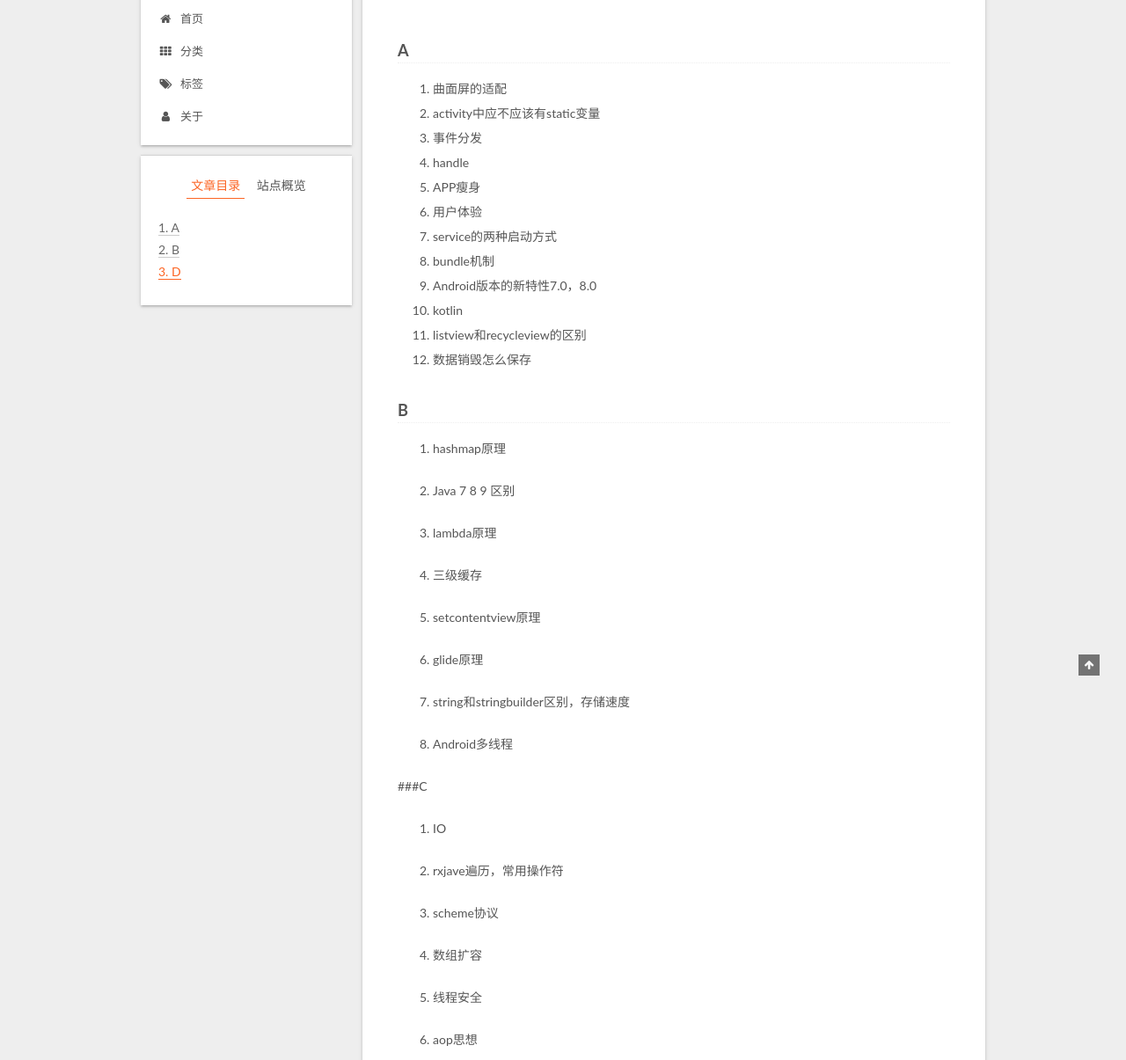
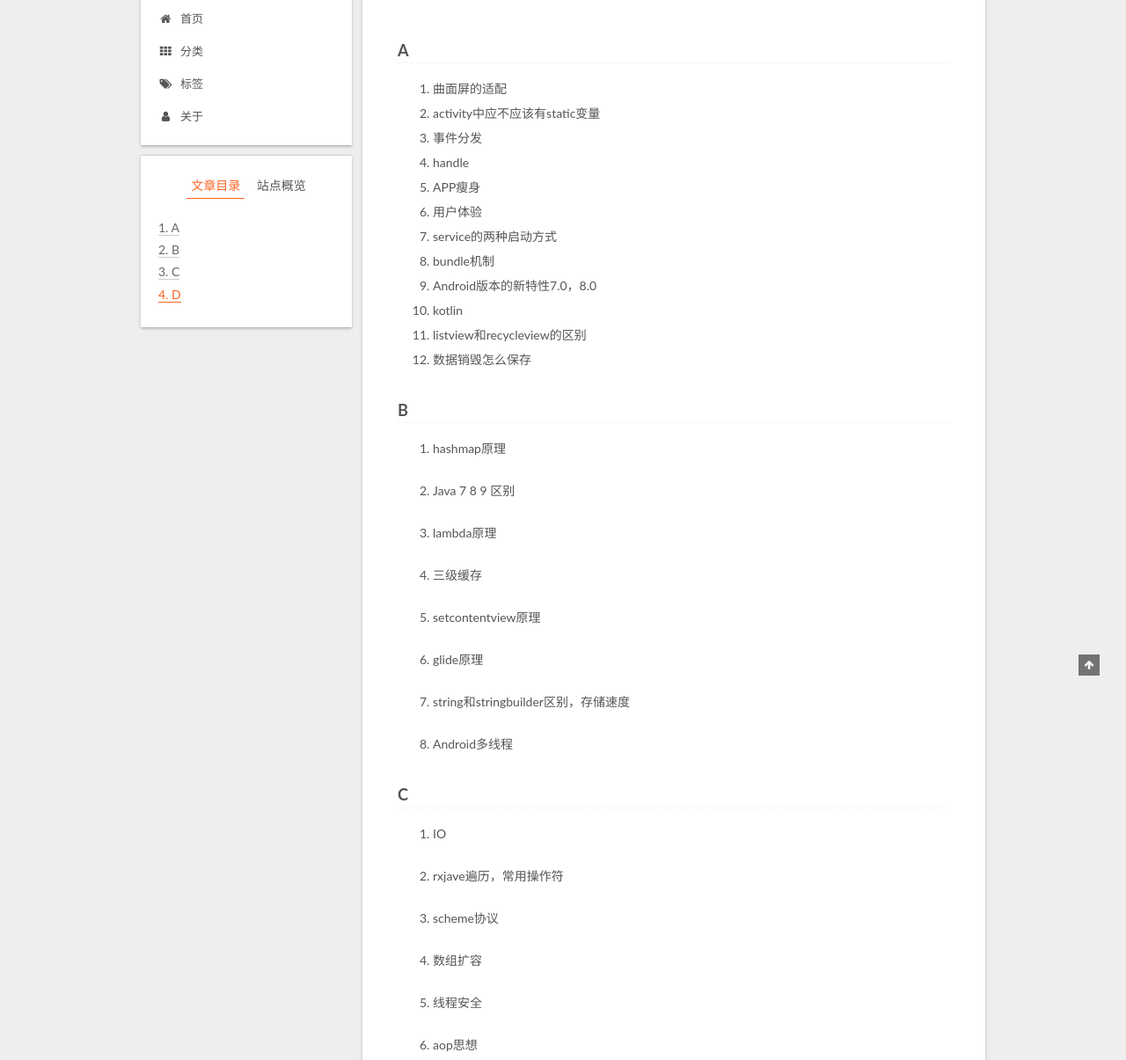
Before and after one commit to xiaoyao5544/xiaoyao5544.github.io, a plain HTML site: page 2018/04/21/面试题/别人的一些面试题/index.html in a window 1280 px wide. Shown: the part 132-1337 px from the top of the page at 88% size. Drawn offline with Linux system fonts and the light colour scheme.

Commit message:
Site updated: 2018-08-30 22:05:50

```diff
--- a/2018/04/21/面试题/别人的一些面试题/index.html
+++ b/2018/04/21/面试题/别人的一些面试题/index.html
@@ -87,7 +87,7 @@
 <meta property="og:site_name" content="Xy&#39;s Notes">
 <meta property="og:description" content="A 曲面屏的适配 activity中应不应该有static变量 事件分发 handle APP瘦身 用户体验 service的两种启动方式 bundle机制 Android版本的新特性7.0，8.0 kotlin listview和recycleview的区别 数据销毁怎么保存   B hashmap原理  Java 7 8 9 区别  lambda原理  三级缓存  setcontentview">
 <meta property="og:locale" content="zh-Hans">
-<meta property="og:updated_time" content="2018-08-30T13:31:29.691Z">
+<meta property="og:updated_time" content="2018-08-30T14:04:57.243Z">
 <meta name="twitter:card" content="summary">
 <meta name="twitter:title" content="别人一些面试题">
 <meta name="twitter:description" content="A 曲面屏的适配 activity中应不应该有static变量 事件分发 handle APP瘦身 用户体验 service的两种启动方式 bundle机制 Android版本的新特性7.0，8.0 kotlin listview和recycleview的区别 数据销毁怎么保存   B hashmap原理  Java 7 8 9 区别  lambda原理  三级缓存  setcontentview">
@@ -374,8 +374,7 @@
 <li><p>Android多线程</p>
 </li>
 </ol>
-<p>###C</p>
-<ol>
+<h3 id="C"><a href="#C" class="headerlink" title="C"></a>C</h3><ol>
 <li><p>IO</p>
 </li>
 <li><p>rxjave遍历，常用操作符</p>
@@ -577,7 +576,7 @@
 
 
 
-              <div class="post-toc-content"><ol class="nav"><li class="nav-item nav-level-3"><a class="nav-link" href="#A"><span class="nav-number">1.</span> <span class="nav-text">A</span></a></li><li class="nav-item nav-level-3"><a class="nav-link" href="#B"><span class="nav-number">2.</span> <span class="nav-text">B</span></a></li><li class="nav-item nav-level-3"><a class="nav-link" href="#D"><span class="nav-number">3.</span> <span class="nav-text">D</span></a></li></ol></div>
+              <div class="post-toc-content"><ol class="nav"><li class="nav-item nav-level-3"><a class="nav-link" href="#A"><span class="nav-number">1.</span> <span class="nav-text">A</span></a></li><li class="nav-item nav-level-3"><a class="nav-link" href="#B"><span class="nav-number">2.</span> <span class="nav-text">B</span></a></li><li class="nav-item nav-level-3"><a class="nav-link" href="#C"><span class="nav-number">3.</span> <span class="nav-text">C</span></a></li><li class="nav-item nav-level-3"><a class="nav-link" href="#D"><span class="nav-number">4.</span> <span class="nav-text">D</span></a></li></ol></div>
 
 
           </div>
```
Also changed, not shown: index.html (+1 -2 lines).
